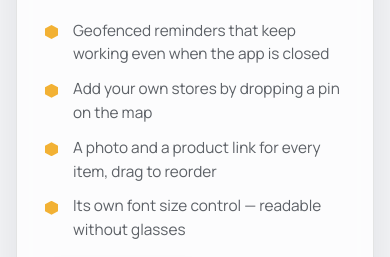
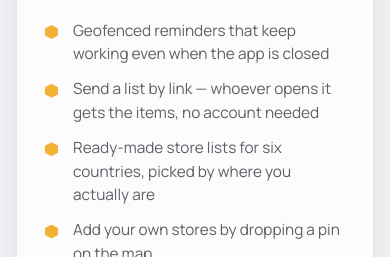
Before and after one commit to donaios18-cell/ng-hive-site, a plain HTML site: page index.html in a window 390 px wide. Shown: the part 4642-4899 px from the top of the page. Drawn offline with Linux system fonts and the light colour scheme; animation ran at ten frames a second.

Commit message:
Tell the ShopPing card about sharing and about countries
Version 1.1 of the app can hand a list to someone else through a link and
ships ready-made chains for six countries, picked by where the phone
actually is — both worth more to a visitor than anything already listed,
so they join the list rather than replace anything.

Co-Authored-By: Claude Opus 5 <noreply@anthropic.com>

```diff
--- a/index.html
+++ b/index.html
@@ -189,6 +189,8 @@
         <p data-en="Every store you actually shop at gets its own list — a big chain or the little place around the corner you pinned on the map yourself. The moment your phone notices you are nearby and the list is not empty, it quietly reminds you. No account, no server, no subscription." data-ru="Для каждого магазина, в который вы реально ходите, — свой список: хоть крупная сеть, хоть маленькая лавка за углом, которую вы сами отметили точкой на карте. Как только телефон замечает, что вы рядом, а список не пуст, он тихо напоминает. Без регистрации, без сервера, без подписки.">Every store you actually shop at gets its own list — a big chain or the little place around the corner you pinned on the map yourself. The moment your phone notices you are nearby and the list is not empty, it quietly reminds you. No account, no server, no subscription.</p>
         <ul class="app-list">
           <li data-en="Geofenced reminders that keep working even when the app is closed" data-ru="Напоминания по геозонам работают, даже когда приложение закрыто">Geofenced reminders that keep working even when the app is closed</li>
+          <li data-en="Send a list by link — whoever opens it gets the items, no account needed" data-ru="Список отправляется ссылкой — открывший забирает позиции себе, без регистрации">Send a list by link — whoever opens it gets the items, no account needed</li>
+          <li data-en="Ready-made store lists for six countries, picked by where you actually are" data-ru="Готовые списки магазинных сетей для шести стран, по вашему реальному местоположению">Ready-made store lists for six countries, picked by where you actually are</li>
           <li data-en="Add your own stores by dropping a pin on the map" data-ru="Свои магазины добавляются точкой на карте">Add your own stores by dropping a pin on the map</li>
           <li data-en="A photo and a product link for every item, drag to reorder" data-ru="Фото и ссылка на товар у каждой позиции, порядок меняется перетаскиванием">A photo and a product link for every item, drag to reorder</li>
           <li data-en="Its own font size control — readable without glasses" data-ru="Свой размер шрифта — читается и без очков">Its own font size control — readable without glasses</li>
--- a/js/i18n.js
+++ b/js/i18n.js
@@ -188,7 +188,9 @@ window.NGHIVE_I18N = {
     "Send": "Senden",
     "The button opens your mail app with the message ready to go.": "Der Button öffnet dein Mailprogramm mit einer fertigen Nachricht.",
     "Mobile apps, assembled cell by cell.": "Mobile Apps, Wabe für Wabe gebaut.",
-    "Made in a small hive, on a large amount of coffee.": "Gemacht in einem kleinen Bienenstock, mit sehr viel Kaffee."
+    "Made in a small hive, on a large amount of coffee.": "Gemacht in einem kleinen Bienenstock, mit sehr viel Kaffee.",
+    "Send a list by link — whoever opens it gets the items, no account needed": "Liste per Link teilen — wer sie öffnet, übernimmt die Einträge, ganz ohne Konto",
+    "Ready-made store lists for six countries, picked by where you actually are": "Fertige Ladenlisten für sechs Länder, ausgewählt nach deinem tatsächlichen Standort"
   },
   "fr": {
     "Apps": "Applis",
@@ -302,7 +304,9 @@ window.NGHIVE_I18N = {
     "Send": "Envoyer",
     "The button opens your mail app with the message ready to go.": "Le bouton ouvre votre messagerie avec un message prêt à partir.",
     "Mobile apps, assembled cell by cell.": "Des applis mobiles, construites alvéole par alvéole.",
-    "Made in a small hive, on a large amount of coffee.": "Fait dans une petite ruche, avec beaucoup de café."
+    "Made in a small hive, on a large amount of coffee.": "Fait dans une petite ruche, avec beaucoup de café.",
+    "Send a list by link — whoever opens it gets the items, no account needed": "Partagez la liste par lien — celui qui l'ouvre récupère les articles, sans compte",
+    "Ready-made store lists for six countries, picked by where you actually are": "Des listes d'enseignes toutes prêtes pour six pays, selon l'endroit où vous êtes vraiment"
   },
   "es": {
     "Apps": "Apps",
@@ -416,7 +420,9 @@ window.NGHIVE_I18N = {
     "Send": "Enviar",
     "The button opens your mail app with the message ready to go.": "El botón abre tu app de correo con el mensaje listo para enviar.",
     "Mobile apps, assembled cell by cell.": "Apps móviles, construidas celda a celda.",
-    "Made in a small hive, on a large amount of coffee.": "Hecho en una pequeña colmena, con muchísimo café."
+    "Made in a small hive, on a large amount of coffee.": "Hecho en una pequeña colmena, con muchísimo café.",
+    "Send a list by link — whoever opens it gets the items, no account needed": "Comparte la lista con un enlace: quien lo abra se lleva los artículos, sin cuenta",
+    "Ready-made store lists for six countries, picked by where you actually are": "Listas de tiendas ya preparadas para seis países, según dónde estés realmente"
   },
   "pt": {
     "Apps": "Apps",
@@ -530,6 +536,8 @@ window.NGHIVE_I18N = {
     "Send": "Enviar",
     "The button opens your mail app with the message ready to go.": "O botão abre seu app de e-mail com a mensagem pronta.",
     "Mobile apps, assembled cell by cell.": "Apps para celular, construídos alvéolo por alvéolo.",
-    "Made in a small hive, on a large amount of coffee.": "Feito numa pequena colmeia, à base de muito café."
+    "Made in a small hive, on a large amount of coffee.": "Feito numa pequena colmeia, à base de muito café.",
+    "Send a list by link — whoever opens it gets the items, no account needed": "Compartilhe a lista por link: quem abrir leva os itens, sem precisar de conta",
+    "Ready-made store lists for six countries, picked by where you actually are": "Listas de lojas prontas para seis países, escolhidas por onde você está de verdade"
   }
 };
```
